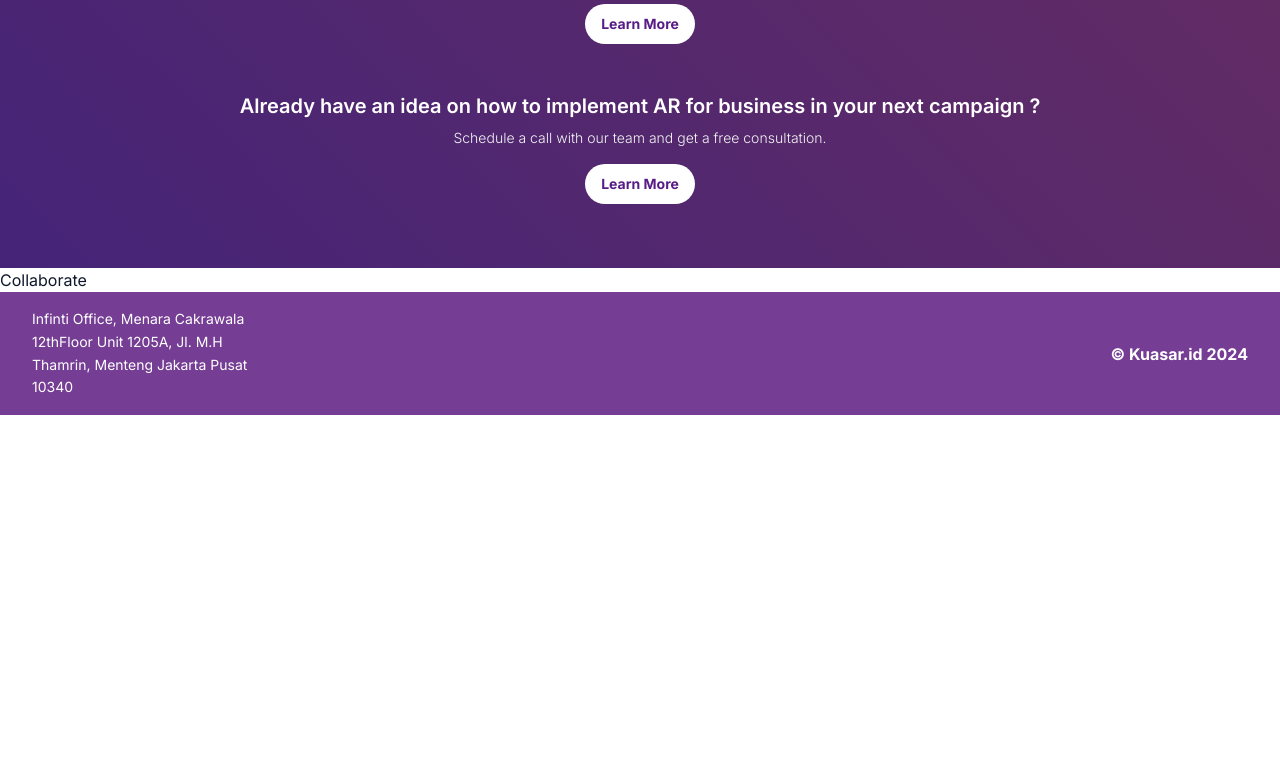
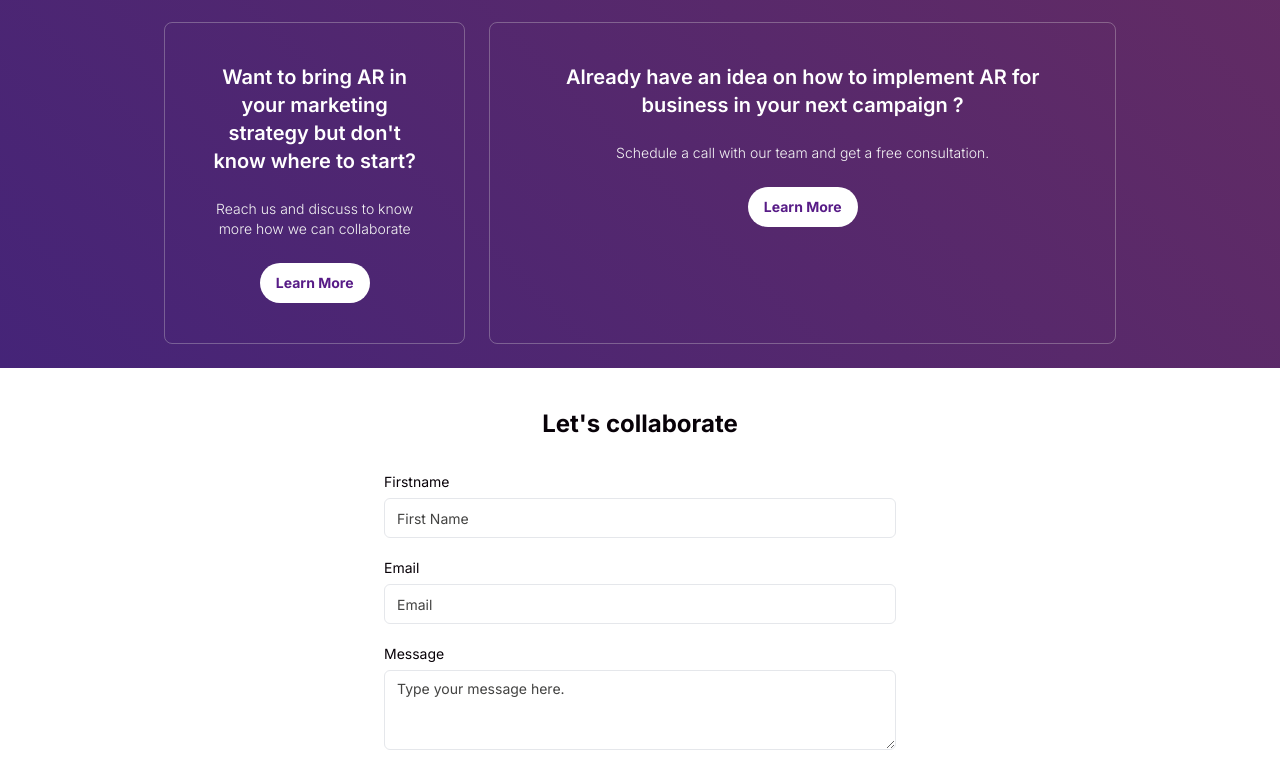
Before and after one commit to agus-wesly/kuasar, a React (Vite) app: page /for-business in a window 1280 px wide. Shown: the part 448-1216 px from the top of the page. Before the commit the page ends 863 px from the top, so only its background shows below. Built offline with nearby package versions, Linux system fonts and the light colour scheme.

Commit message:
feat : complete for-business page

```diff
--- a/src/components/for-business/collaborate.tsx
+++ b/src/components/for-business/collaborate.tsx
@@ -1,5 +1,35 @@
+import { Button } from '../ui/button'
+import { Input } from '../ui/input'
+import { Textarea } from '../ui/textarea'
+
 type Props = {}
 
 export default function Collaborate({}: Props) {
-  return <div>Collaborate</div>
+  return (
+    <section className="container my-10 flex flex-col gap-8">
+      <p className="text-2xl text-center font-bold">Let's collaborate</p>
+      <form className="flex flex-col gap-5 text-xs md:text-sm w-full max-w-sm md:max-w-lg mx-auto">
+        <div className="grid w-full items-center gap-1.5">
+          <label htmlFor="firstName">Firstname</label>
+          <Input
+            type="text"
+            required
+            id="firstName"
+            placeholder="First Name"
+            className=""
+          />
+        </div>
+        <div className="grid w-full items-center gap-1.5">
+          <label htmlFor="email">Email</label>
+          <Input required type="email" id="email" placeholder="Email" />
+        </div>
+        <div className="grid w-full items-center gap-1.5">
+          <label htmlFor="email">Message</label>
+          <Textarea required placeholder="Type your message here." />
+        </div>
+
+        <Button type="submit">Send message</Button>
+      </form>
+    </section>
+  )
 }
--- a/src/components/for-business/hero.tsx
+++ b/src/components/for-business/hero.tsx
@@ -6,18 +6,18 @@ type Props = {}
 
 export default function Hero({}: Props) {
   return (
-    <main className="flex flex-col gap-5 __gradient">
-      <div className="text-background text-center flex flex-col gap-12 pt-8 pb-16 container">
-        <div className="flex flex-col items-center">
-          <h1 className="text-4xl font-bold">
+    <section className="flex flex-col gap-5 __gradient">
+      <div className="text-background text-center gap-6 grid grid-cols-1 md:grid-cols-2 lg:grid-cols-3 p-6 container">
+        <div className="flex flex-col items-center border border-muted/30 rounded-lg py-10 md:col-span-3">
+          <h1 className="text-4xl md:text-5xl font-bold">
             Elevate Your <br /> Brand
           </h1>
-          <div className="flex gap-5 pt-4">
-            <img src="/idea.svg" className="size-8 object-cover" />
-            <img src="/social.png" className="size-8 object-cover" />
-            <img src="/brain.png" className="size-8 object-cover" />
+          <div className="flex gap-5 py-4">
+            <img src="/idea.svg" className="size-8 md:size-9 object-cover" />
+            <img src="/social.png" className="size-8 md:size-9 object-cover" />
+            <img src="/brain.png" className="size-8 md:size-9 object-cover" />
           </div>
-          <p className="text-neutral-200 font-light text-md">
+          <p className="text-neutral-200 font-light text-md md:text-xl">
             Innovative, Engaging, Memorable
           </p>
           <a
@@ -30,7 +30,8 @@ export default function Hero({}: Props) {
             Learn More
           </a>
         </div>
-        <div className="flex flex-col gap-1 items-center">
+
+        <div className="flex flex-col items-center border border-muted/30 rounded-lg p-10 gap-2 lg:gap-3">
           <h3 className="text-xl font-semibold">
             Want to bring AR in your marketing strategy but don't know where to
             start?
@@ -49,7 +50,8 @@ export default function Hero({}: Props) {
             Learn More
           </a>
         </div>
-        <div className="flex flex-col gap-1 items-center">
+
+        <div className="flex flex-col items-center border border-muted/30 rounded-lg p-10 md:col-span-2 gap-2 lg:gap-3">
           <h3 className="text-xl font-semibold">
             Already have an idea on how to implement AR for business in your
             next campaign ?
@@ -69,6 +71,6 @@ export default function Hero({}: Props) {
           </a>
         </div>
       </div>
-    </main>
+    </section>
   )
 }
--- a/src/components/home/hall-of-fame.tsx
+++ b/src/components/home/hall-of-fame.tsx
@@ -33,7 +33,8 @@ export default function HallOfFame({}: Props) {
 function ProjectShowcaseSection() {
   const { isLoading, data } = useProjectsQuery()
 
-  const projects = data?.data || []
+  // const projects = data?.data || []
+  const projects = []
 
   return (
     <div className="grid grid-cols-1 md:grid-cols-3 xl:grid-cols-4 gap-4 md:gap-10 place-items-center md:place-items-center">
--- /dev/null
+++ b/src/components/ui/input.tsx
@@ -0,0 +1,25 @@
+import * as React from "react"
+
+import { cn } from "@/lib/utils"
+
+export interface InputProps
+  extends React.InputHTMLAttributes<HTMLInputElement> {}
+
+const Input = React.forwardRef<HTMLInputElement, InputProps>(
+  ({ className, type, ...props }, ref) => {
+    return (
+      <input
+        type={type}
+        className={cn(
+          "flex h-10 w-full rounded-md border border-input bg-background px-3 py-2 text-sm ring-offset-background file:border-0 file:bg-transparent file:text-sm file:font-medium placeholder:text-muted-foreground focus-visible:outline-none focus-visible:ring-2 focus-visible:ring-ring focus-visible:ring-offset-2 disabled:cursor-not-allowed disabled:opacity-50",
+          className
+        )}
+        ref={ref}
+        {...props}
+      />
+    )
+  }
+)
+Input.displayName = "Input"
+
+export { Input }
--- /dev/null
+++ b/src/components/ui/textarea.tsx
@@ -0,0 +1,24 @@
+import * as React from "react"
+
+import { cn } from "@/lib/utils"
+
+export interface TextareaProps
+  extends React.TextareaHTMLAttributes<HTMLTextAreaElement> {}
+
+const Textarea = React.forwardRef<HTMLTextAreaElement, TextareaProps>(
+  ({ className, ...props }, ref) => {
+    return (
+      <textarea
+        className={cn(
+          "flex min-h-[80px] w-full rounded-md border border-input bg-background px-3 py-2 text-sm ring-offset-background placeholder:text-muted-foreground focus-visible:outline-none focus-visible:ring-2 focus-visible:ring-ring focus-visible:ring-offset-2 disabled:cursor-not-allowed disabled:opacity-50",
+          className
+        )}
+        ref={ref}
+        {...props}
+      />
+    )
+  }
+)
+Textarea.displayName = "Textarea"
+
+export { Textarea }
--- a/src/index.css
+++ b/src/index.css
@@ -5,75 +5,51 @@
 @tailwind utilities;
 
 @layer base {
-  :root {
-    --background: 0 0% 100%;
-    --foreground: 222.2 47.4% 11.2%;
+  @layer base {
+    :root {
+      --card: 300 50% 100%;
+      --ring: 300 44% 34%;
+      --input: 220 13% 91%;
+      --muted: 60 12% 89%;
+      --accent: 27.17 91.6% 43.76%;
+      --border: 220 13% 91%;
+      --popover: 300 50% 100%;
+      --primary: 300 44% 34%;
+      --secondary: 201.51 72.08% 40.68%;
+      --background: 300 50% 100%;
+      --foreground: 300 61% 2%;
+      --destructive: 13.58 75.38% 42.98%;
+      --card-foreground: 300 61% 2%;
+      --muted-foreground: 60 1% 26%;
+      --accent-foreground: 0 0% 100%;
+      --popover-foreground: 300 61% 2%;
+      --primary-foreground: 300 44% 94%;
+      --secondary-foreground: 0 0% 100%;
+      --destructive-foreground: 0 0% 100%;
+      --radius: 0.5rem;
+    }
 
-    --muted: 210 40% 96.1%;
-    --muted-foreground: 215.4 16.3% 46.9%;
-
-    --popover: 0 0% 100%;
-    --popover-foreground: 222.2 47.4% 11.2%;
-
-    --card: 0 0% 100%;
-    --card-foreground: 222.2 47.4% 11.2%;
-
-    --border: 214.3 31.8% 91.4%;
-    --input: 214.3 31.8% 91.4%;
-
-    --primary: 222.2 47.4% 11.2%;
-    --primary-foreground: 210 40% 98%;
-
-    --secondary: 210 40% 96.1%;
-    --secondary-foreground: 222.2 47.4% 11.2%;
-
-    --accent: 210 40% 96.1%;
-    --accent-foreground: 222.2 47.4% 11.2%;
-
-    --destructive: 0 100% 50%;
-    --destructive-foreground: 210 40% 98%;
-
-    --ring: 215 20.2% 65.1%;
-
-    --radius: 0.5rem;
-
-    --opacity: 0.3;
-    --filter: invert(2);
-  }
-
-  .dark {
-    --background: 224 71% 4%;
-    --foreground: 213 31% 91%;
-
-    --muted: 223 47% 11%;
-    --muted-foreground: 215.4 16.3% 56.9%;
-
-    --popover: 224 71% 4%;
-    --popover-foreground: 215 20.2% 65.1%;
-
-    --card: 224 71% 4%;
-    --card-foreground: 213 31% 91%;
-
-    --border: 216 34% 17%;
-    --input: 216 34% 17%;
-
-    --primary: 210 40% 98%;
-    --primary-foreground: 222.2 47.4% 1.2%;
-
-    --secondary: 222.2 47.4% 11.2%;
-    --secondary-foreground: 210 40% 98%;
-
-    --accent: 216 34% 17%;
-    --accent-foreground: 210 40% 98%;
-
-    --destructive: 0 63% 31%;
-    --destructive-foreground: 210 40% 98%;
-
-    --ring: 216 34% 17%;
-
-    --radius: 0.5rem;
-    --opacity: 0.2;
-    --filter: unset;
+    .dark {
+      --card: 300 58% 4%;
+      --ring: 300 44% 34%;
+      --input: 215 27.9% 16.9%;
+      --muted: 60 12% 11%;
+      --accent: 180 44% 34%;
+      --border: 215 27.9% 16.9%;
+      --popover: 300 58% 4%;
+      --primary: 300 44% 34%;
+      --secondary: 60 44% 34%;
+      --background: 300 58% 4%;
+      --foreground: 300 33% 98%;
+      --destructive: 18 86% 49%;
+      --card-foreground: 300 33% 98%;
+      --muted-foreground: 60 1% 74%;
+      --accent-foreground: 0 0% 100%;
+      --popover-foreground: 300 33% 98%;
+      --primary-foreground: 300 44% 94%;
+      --secondary-foreground: 0 0% 100%;
+      --destructive-foreground: 0 0% 100%;
+    }
   }
 }
 :root {
```
